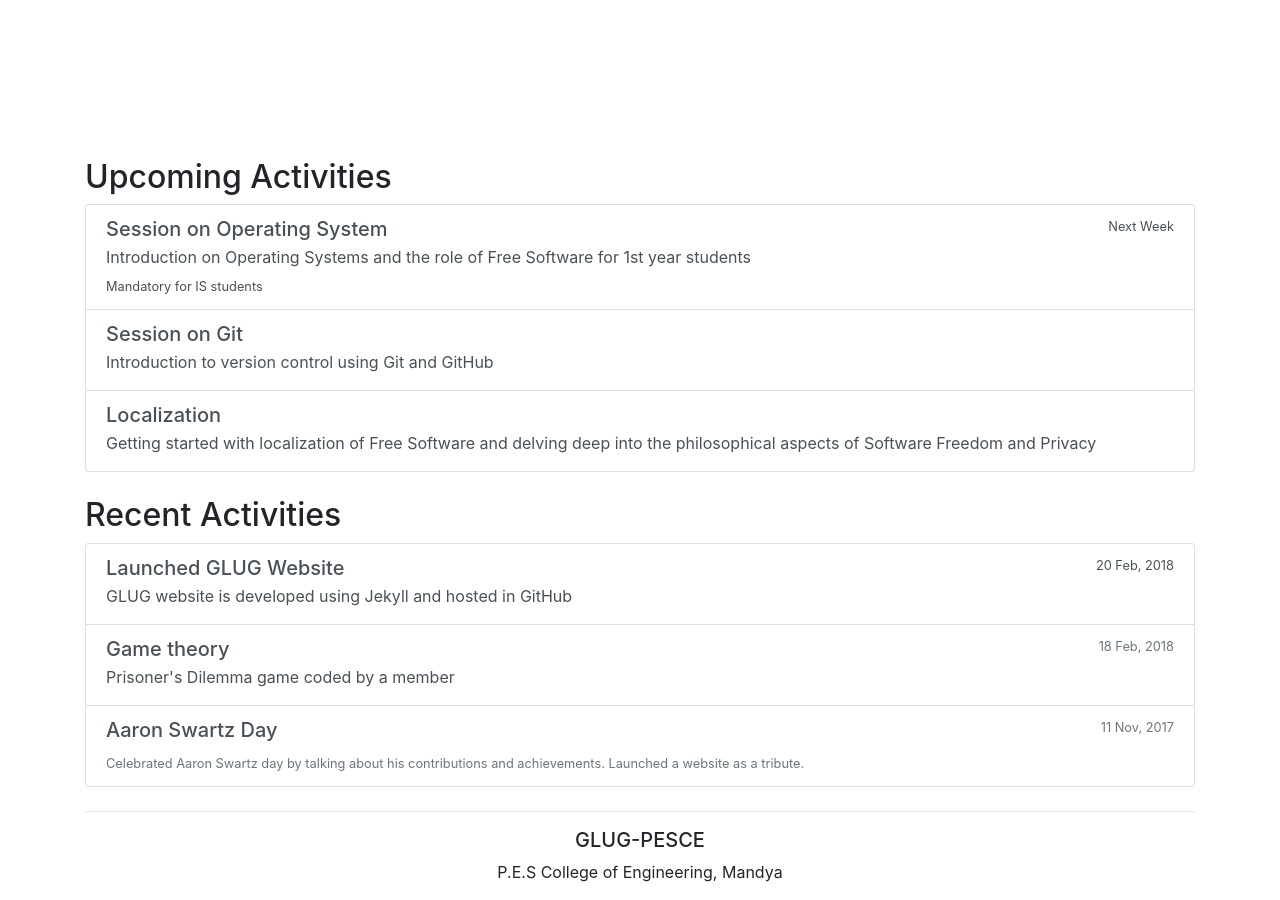
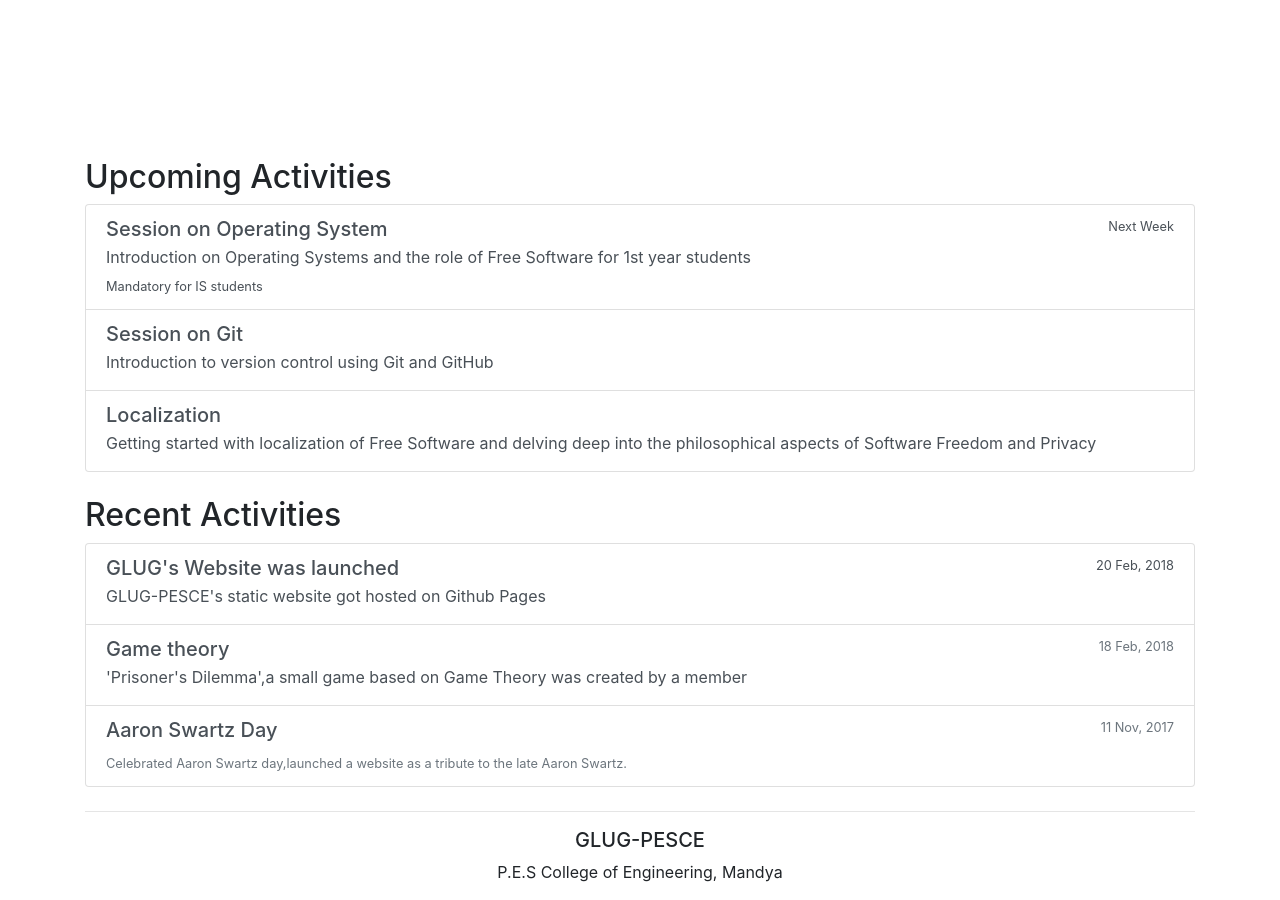
Before and after one commit to GLUG-PESCE/glug-pesce, a Jekyll site: the page built from index.html, in a window 1280 px wide and 900 px high, scrolled down 708 px. Built offline with Jekyll 4.4.1, drawn with Linux system fonts in a browser that asks for light colours; nearby versions of some CDN libraries.

Commit message:
Corrected some grammatical errors in recent.html

```diff
--- a/_includes/recent.html
+++ b/_includes/recent.html
@@ -1,10 +1,10 @@
 <div class="list-group mb-4">
   <a href="https://github.com/GLUG-PESCE/glug-pesce" target="_blank" rel="noopener" class="list-group-item list-group-item-action flex-column align-items-start">
     <div class="d-flex w-100 justify-content-between">
-      <h5 class="mb-1">Launched GLUG Website</h5>
+      <h5 class="mb-1">GLUG's Website was launched</h5>
       <small>20 Feb, 2018</small>
     </div>
-    <p class="mb-1">GLUG website is developed using Jekyll and hosted in GitHub</p>
+    <p class="mb-1">GLUG-PESCE's static website got hosted on Github Pages</p>
     <!-- <small>Website</small> -->
   </a>
 
@@ -13,7 +13,7 @@
       <h5 class="mb-1">Game theory</h5>
       <small class="text-muted">18 Feb, 2018</small>
     </div>
-    <p class="mb-1">Prisoner's Dilemma game coded by a member</p>
+    <p class="mb-1">'Prisoner's Dilemma',a small game based on Game Theory was created by a member</p>
     <!-- <small class="text-muted"></small> -->
   </a>
 
@@ -23,6 +23,6 @@
       <small class="text-muted">11 Nov, 2017</small>
     </div>
     <p class="mb-1"></p>
-    <small class="text-muted">Celebrated Aaron Swartz day by talking about his contributions and achievements. Launched a website as a tribute.</small>
+    <small class="text-muted">Celebrated Aaron Swartz day,launched a website as a tribute to the late Aaron Swartz.</small>
   </a>
 </div>
```
